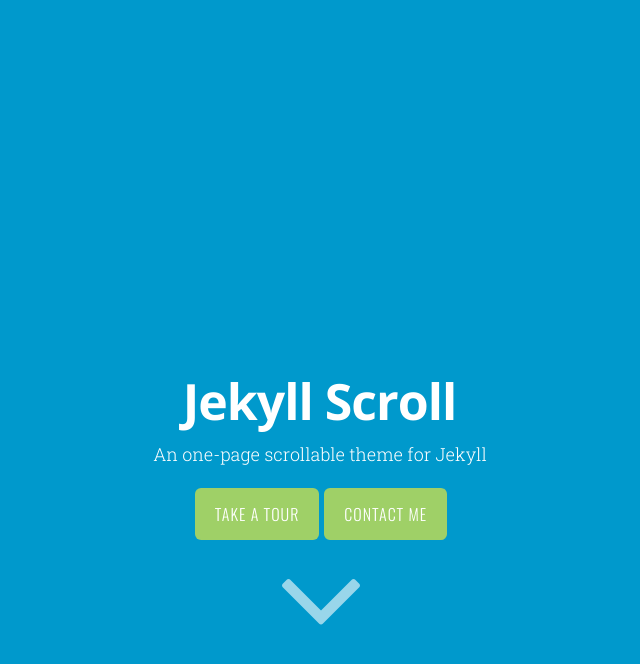
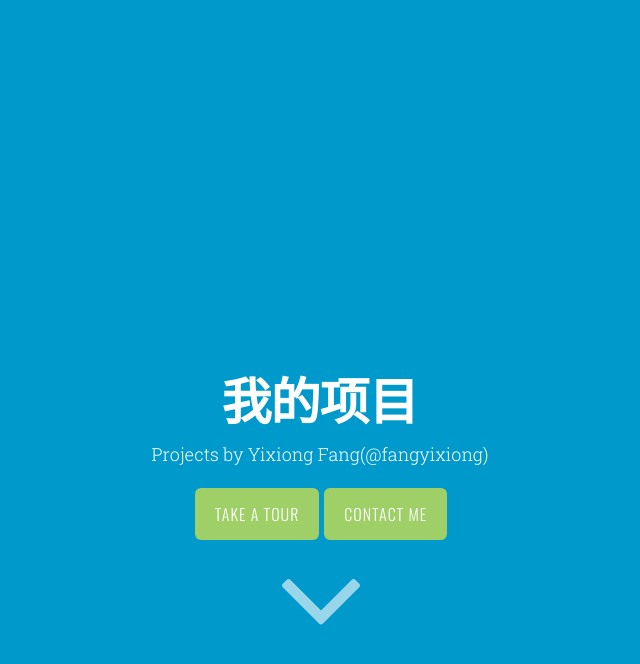
Before and after one commit to FangYiXiong/project, a Jekyll site: the page built from _posts/2016-02-14-jekyllscroll.markdown, in a window 1280 px wide and 900 px high. Shown: the top 664 px of the window, without its empty margins (319-959 px from the left). Built offline with Jekyll 4.4.1, drawn with Linux system fonts in a browser that asks for light colours; nearby versions of some CDN libraries; a script that is not in the unit is left out.

Commit message:
make small changes.

```diff
--- a/_config.yml
+++ b/_config.yml
@@ -1,7 +1,7 @@
-title: Jekyll Scroll
-description: An one-page scrollable theme for Jekyll
+title: 我的项目
+description: Projects by Yixiong Fang(@fangyixiong)
 baseurl: "/"
-url: "project.iosinit.com"
+url: "jekyllscroll.onevcat.com"
 
 # Build settings
 #markdown: redcarpet
```
Also changed, not shown: _posts/2016-02-13-contact-me.markdown (+6 -6 lines), assets/images/photo.jpeg.
